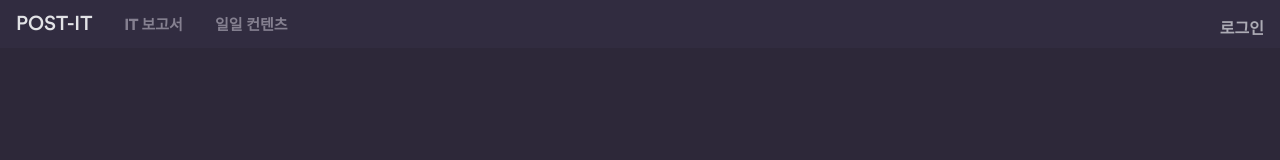
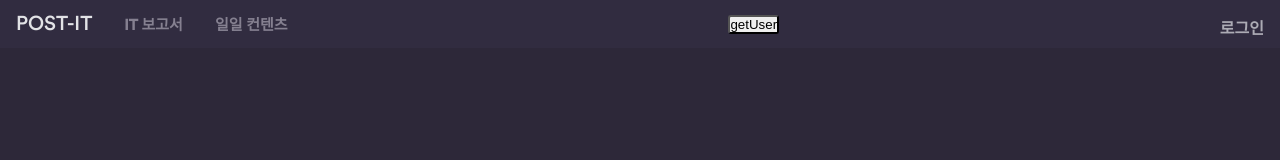
Before and after one commit to juneyoung-jo/Project_POST-IT, a React (Create React App) app in the folder frontend/: page / in a window 1280 px wide. Shown: the top 160 px of the page. Built offline with nearby package versions, Linux system fonts and the light colour scheme; what @amcharts/amcharts4 would draw is missing.

Commit message:
chore: build test

```diff
--- a/frontend/src/components/common/Header.tsx
+++ b/frontend/src/components/common/Header.tsx
@@ -1,6 +1,8 @@
 import React, { useState, useEffect } from 'react';
 import { NavLink, NavLinkProps } from 'react-router-dom';
 import styled from 'styled-components';
+
+import { getCurrentUser } from 'api/user';
 
 import Login from 'pages/Login';
 import theme from 'assets/theme';
@@ -102,6 +104,15 @@ function Header(props: PropsTypes) {
           </MenuItem>
         ) : null}
       </div>
+      <button
+        onClick={() => {
+          getCurrentUser()
+            .then((res) => console.log(res))
+            .catch((err) => console.log(err));
+        }}
+      >
+        getUser
+      </button>
       {props.authenticated ? (
         <div>
           <Button onClick={props.onLogout}>
```
